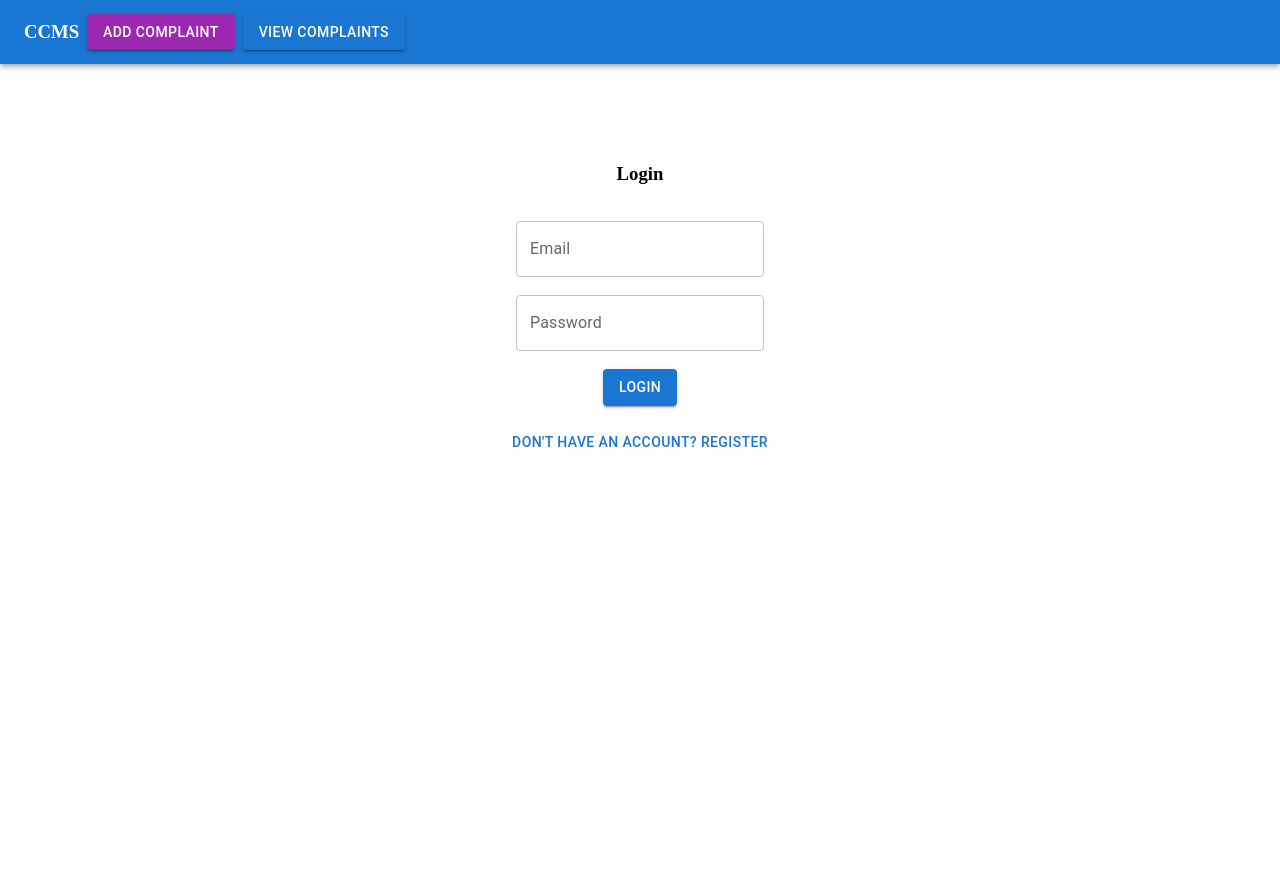
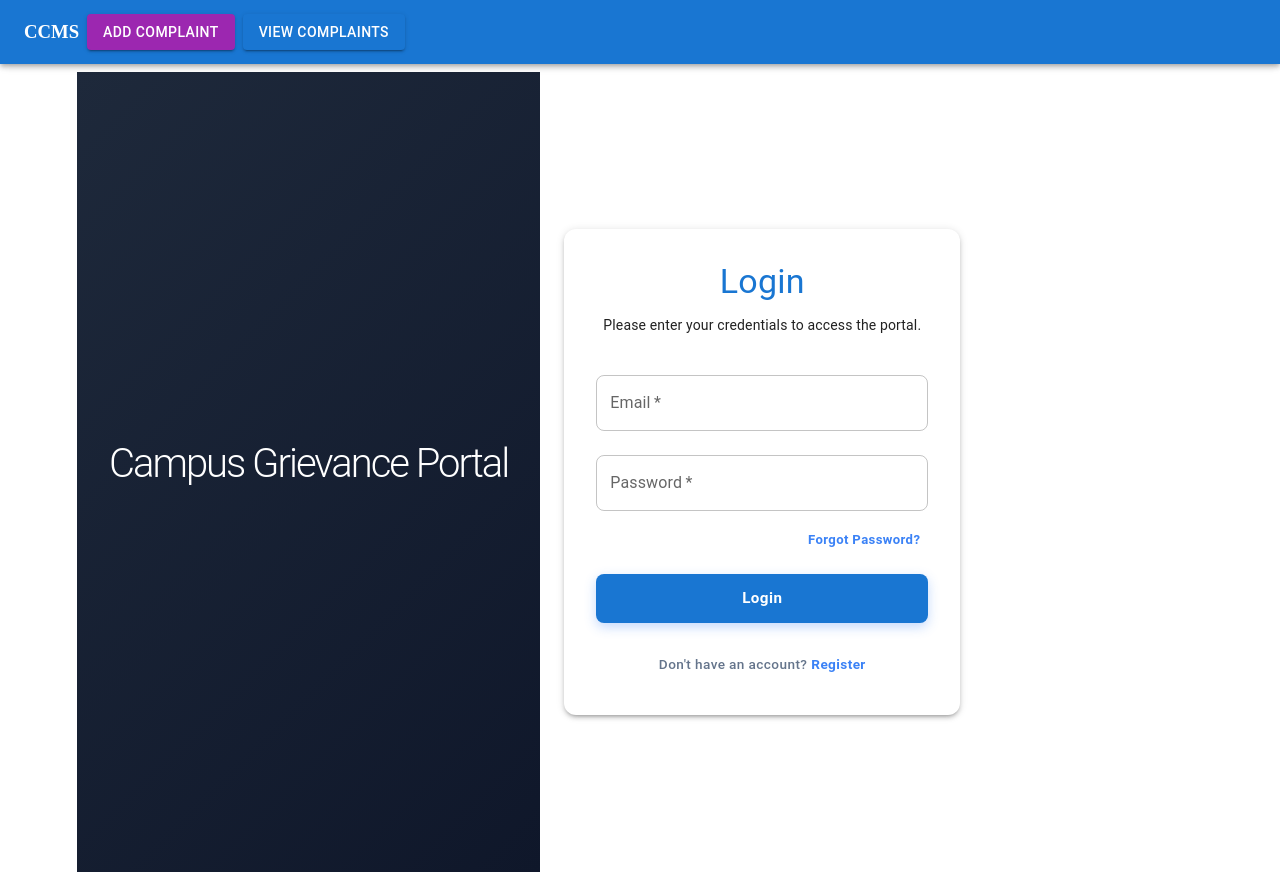
Before and after one commit to adiithy10/project, a React app: page / in a window 1280 px wide. Before the commit the page ends 800 px from the top, so only its background shows below. Built offline with nearby package versions, Linux system fonts and the light colour scheme; the HTML template or start-up script is replaced by a standard one.

Commit message:
Update Login.jsx

```diff
--- a/src/Components/Login.jsx
+++ b/src/Components/Login.jsx
@@ -1,38 +1,180 @@
-import { Button, TextField } from '@mui/material'
-import React, { useState } from 'react'
-import { useNavigate } from 'react-router-dom'
+import React, { useState } from 'react';
+import { Button, TextField, Container, Paper, Typography, Box, Grid, Dialog, DialogTitle, DialogContent, DialogContentText, DialogActions } from '@mui/material';
+import { useNavigate } from 'react-router-dom';
+import axios from 'axios';
 
 const Login = () => {
-  let navigate = useNavigate()
+  const navigate = useNavigate();
+  const [form, setForm] = useState({ email: '', password: '' });
 
-  const [form, setForm] = useState({
-    email: '',
-    password: ''
-  })
 
-  let valueUpdate = (e) => {
-    setForm({ ...form, [e.target.name]: e.target.value })
-  }
+  const [forgotOpen, setForgotOpen] = useState(false);
+  const [forgotEmail, setForgotEmail] = useState('');
 
-  let submitInfo = () => {
-    console.log('Login form data:', form)
-    navigate('/dashboard')
-  }
+  const valueUpdate = (e) => {
+    setForm({ ...form, [e.target.name]: e.target.value });
+  };
+
+  const submitInfo = (e) => {
+    e.preventDefault();
+    axios.post('http://localhost:4000/api/auth/login', form)
+      .then((res) => {
+        const token = res.data.token;
+        const role = res.data.role ? res.data.role.toLowerCase() : 'student';
+        const name = res.data.name || form.email.split('@')[0];
+
+        localStorage.setItem('token', token);
+        localStorage.setItem('role', role);
+        localStorage.setItem('name', name);
+
+        if (role === "admin" || form.email.toLowerCase() === 'admin@gmail.com') {
+          navigate('/AdminDashboard');
+        } else {
+          navigate('/StudentDashboard');
+        }
+      })
+      .catch((err) => {
+        console.error(err);
+        alert(err.response?.data?.message || "Invalid Credentials");
+      });
+  };
+
+
+  const handleForgotSubmit = (e) => {
+    e.preventDefault();
+    axios.post('http://localhost:4000/api/auth/forgot-password', { email: forgotEmail })
+      .then((res) => {
+        alert(res.data.message);
+        setForgotOpen(false);
+        setForgotEmail('');
+      })
+      .catch((err) => {
+        console.error("Forgot Password Frontend Error:", err);
+
+        if (err.response && err.response.data && err.response.data.message) {
+          alert(err.response.data.message);
+        } else {
+          alert("Connection error: Cannot reach the backend server!");
+        }
+      });
+  };
 
   return (
-    <div>
-      <br /><br /><br /><br />
-      <h3>Login</h3>
-      <br />
+    <Grid container sx={{ minHeight: '100vh' }}>
 
-      <TextField label="Email" variant='outlined'  value={form.email} onChange={valueUpdate} /><br /><br />
-      <TextField label="Password" type="password" variant='outlined'  value={form.password} onChange={valueUpdate} /><br /><br />
+      <Grid item xs={false} sm={5} md={6} sx={{
+        background: 'linear-gradient(135deg, #1e293b 0%, #0f172a 100%)',
+        color: 'white',
+        display: 'flex',
+        flexDirection: 'column',
+        justifyContent: 'center',
+        p: 4
+      }}>
+       <Typography variant="h2" fontWeight="bold" sx={{ mb: 2, fontSize: '2.5rem', letterSpacing: '-2px' }}>
+          Campus Grievance Portal
+        </Typography>
 
-      <Button variant="contained" onClick={submitInfo}>Login</Button>
-      <br /><br />
-      <Button variant="text" onClick={() => navigate('/register')}>Don't have an account? Register</Button>
-    </div>
-  )
-}
+      </Grid>
 
-export default Login
+
+      <Grid item xs={12} sm={7} md={6} sx={{ display: 'flex', alignItems: 'center', justifyContent: 'center' }}>
+        <Container maxWidth="xs">
+          <Paper elevation={3} sx={{ p: 4, borderRadius: 3 }}>
+            <Typography variant="h4" fontWeight="bold" color="primary" gutterBottom>
+              Login
+            </Typography>
+            <Typography variant="body2" color="text.secondary" sx={{ mb: 3 }}>
+              Please enter your credentials to access the portal.
+            </Typography>
+
+            <Box component="form" onSubmit={submitInfo} sx={{ mt: 2 }}>
+              <TextField
+                fullWidth
+                label="Email"
+                name="email"
+                variant="outlined"
+                margin="normal"
+                value={form.email}
+                onChange={valueUpdate}
+                required
+                sx={{ '& .MuiOutlinedInput-root': { borderRadius: 2 } }}
+              />
+              <TextField
+                fullWidth
+                label="Password"
+                name="password"
+                type="password"
+                variant="outlined"
+                margin="normal"
+                value={form.password}
+                onChange={valueUpdate}
+                required
+                sx={{ '& .MuiOutlinedInput-root': { borderRadius: 2 } }}
+              />
+
+
+              <Box sx={{ display: 'flex', justifyContent: 'flex-end', mt: 0.5 }}>
+                <Button
+                  onClick={() => setForgotOpen(true)}
+                  sx={{ textTransform: 'none', fontSize: '0.82rem', fontWeight: 'bold', color: '#3b82f6' }}
+                >
+                  Forgot Password?
+                </Button>
+              </Box>
+
+              <Button
+                type="submit"
+                fullWidth
+                variant="contained"
+                color="primary"
+                sx={{ mt: 2, mb: 2, py: 1.4, textTransform: 'none', fontWeight: 'bold', borderRadius: 2, fontSize: '0.95rem', boxShadow: '0px 4px 12px rgba(59, 130, 246, 0.3)' }}
+              >
+                Login
+              </Button>
+
+              <Button
+                fullWidth
+                variant="text"
+                onClick={() => navigate('/Register')}
+                sx={{ textTransform: 'none', color: '#64748b', fontSize: '0.85rem', mt: 1 }}
+              >
+                Don't have an account? <span style={{ color: '#3b82f6', marginLeft: '4px', fontWeight: 'bold' }}>Register</span>
+              </Button>
+            </Box>
+          </Paper>
+        </Container>
+      </Grid>
+
+
+      <Dialog open={forgotOpen} onClose={() => setForgotOpen(false)} maxWidth="xs" fullWidth slotProps={{ paper: { sx: { borderRadius: 3, p: 1 } } }}>
+        <DialogTitle sx={{ fontWeight: 'bold', pb: 1 }}>Reset Password</DialogTitle>
+        <Box component="form" onSubmit={handleForgotSubmit}>
+          <DialogContent sx={{ pt: 0 }}>
+            <DialogContentText variant="body2" sx={{ mb: 2, color: 'text.secondary' }}>
+              Enter your registered email address below, and we will guide you to recover your account password.
+            </DialogContentText>
+            <TextField
+              autoFocus
+              required
+              margin="dense"
+              label="Email Address"
+              type="email"
+              fullWidth
+              variant="outlined"
+              value={forgotEmail}
+              onChange={(e) => setForgotEmail(e.target.value)}
+              sx={{ '& .MuiOutlinedInput-root': { borderRadius: 2 } }}
+            />
+          </DialogContent>
+          <DialogActions sx={{ px: 3, pb: 2 }}>
+            <Button onClick={() => setForgotOpen(false)} sx={{ textTransform: 'none', color: 'text.secondary' }}>Cancel</Button>
+            <Button type="submit" variant="contained" sx={{ textTransform: 'none', borderRadius: 2, fontWeight: 'bold' }}>Reset Password</Button>
+          </DialogActions>
+        </Box>
+      </Dialog>
+
+    </Grid>
+  );
+};
+
+export default Login;
```
